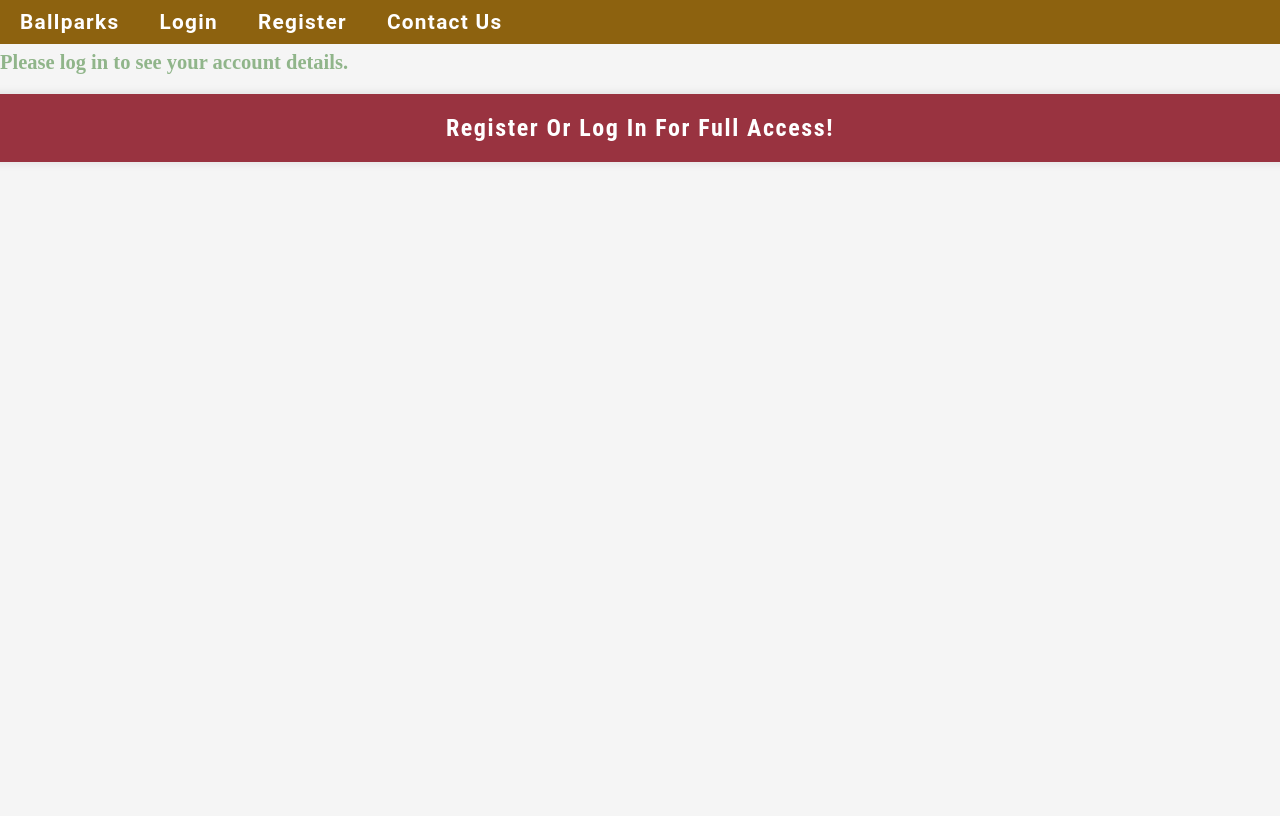
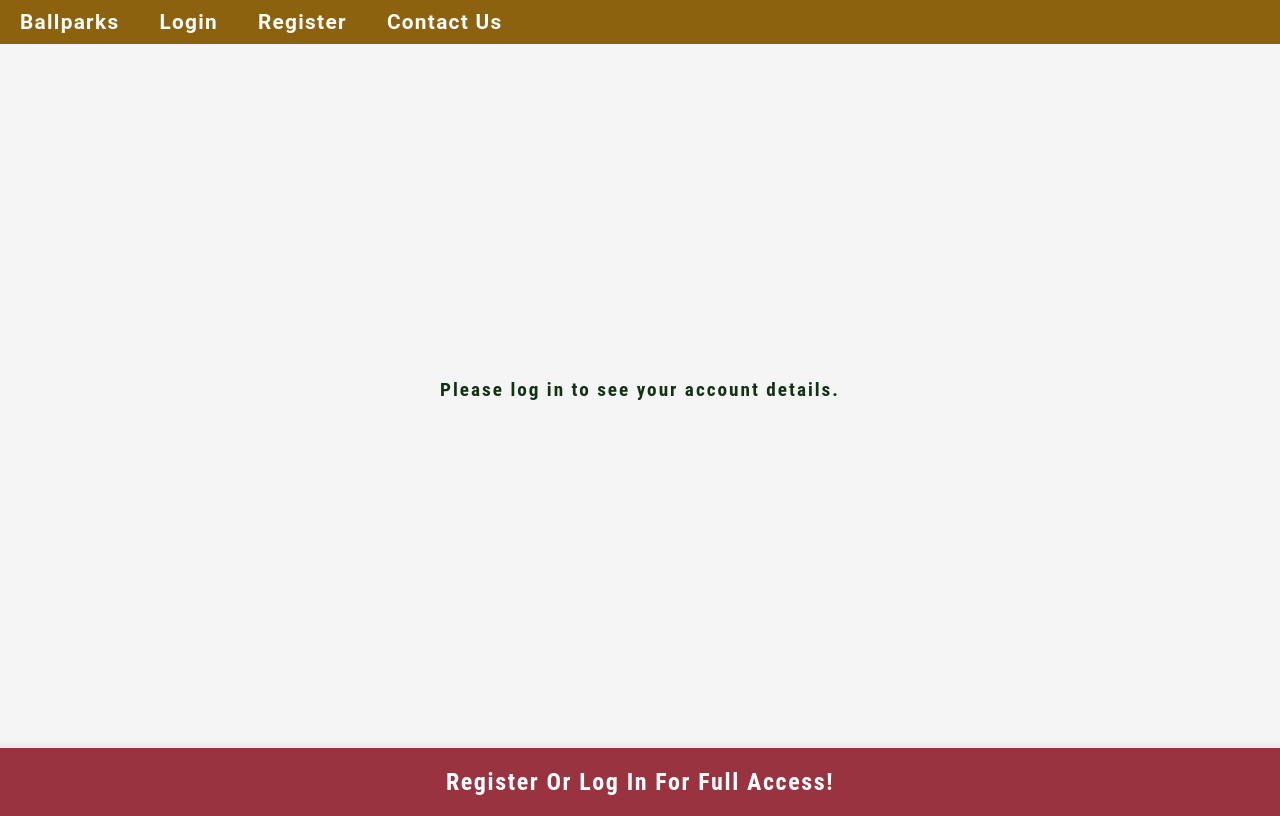
Before and after one commit to ctramel14/Stadium-Capstone, a React (Vite) app in the folder stadium-capstone/: page /users/me in a window 1280 px wide. Built offline with nearby package versions, Linux system fonts and the light colour scheme.

Commit message:
adjusted account page css

```diff
--- a/stadium-capstone/components/Account.jsx
+++ b/stadium-capstone/components/Account.jsx
@@ -179,7 +179,7 @@ const Account= ({ token, email, firstName, userId }) => {
   return (
     <>
       {!token ? (
-        <h3 className="message">{message}</h3>
+        <h3 className="login-alert-message">{message}</h3>
       ) : (
         <div className="account-page-wrapper">
           <header className="section-header">
@@ -224,7 +224,8 @@ const Account= ({ token, email, firstName, userId }) => {
                 <thead>
                   <tr className="table-headers">
                     <th>Ballpark</th>
-                    <th>Reply</th>
+                    <th>Review</th>
+                    <th>Your Reply</th>
                     <th>Date</th>
                     <th>Actions</th>
                   </tr>
@@ -265,7 +266,8 @@ const Account= ({ token, email, firstName, userId }) => {
                       ) : (
                         <>
                           <td>{comment.review.stadium.name}</td>
-                          <td>{comment.content}</td>
+                          <td>{comment.review.comment}</td>
+                          <td><strong>{comment.content}</strong></td>
                           <td>{new Date(comment.date).toLocaleDateString()}</td>
                           <td>
                             <button
--- a/stadium-capstone/components/ReviewItem.jsx
+++ b/stadium-capstone/components/ReviewItem.jsx
@@ -30,8 +30,8 @@ const ReviewItem= ({
         <>
           <td>{review.stadium.name}</td>
           <td>{review.stadium.teamName}</td>
-          <td>{review.rating} / 10</td>
-          <td>{review.comment}</td>
+          <td><strong>{review.rating} / 10</strong></td>
+          <td><strong>{review.comment}</strong></td>
           <td>{new Date(review.date).toLocaleDateString()}</td>
           <td>
             <button
--- a/stadium-capstone/components/ReviewsTable.jsx
+++ b/stadium-capstone/components/ReviewsTable.jsx
@@ -69,7 +69,7 @@ const Reviews = ({ reviews, setReviews, width, token }) => {
                   <th>Ballpark</th>
                   <th>Team</th>
                   <th>Rating</th>
-                  <th>Review</th>
+                  <th>Your Review</th>
                   <th>Date</th>
                   <th>Actions</th>
                 </tr>
--- a/stadium-capstone/src/index.css
+++ b/stadium-capstone/src/index.css
@@ -130,13 +130,13 @@ body {
   padding: 10px;
   border-spacing: 1rem;
   text-align: right;
-  font-size: 1.4em;
+  font-size: 1.3em;
   letter-spacing: 1.5px;
   color: #113311;
   padding: 20px;
 }
 .table-headers {
-  font-size: 1.7em;
+  font-size: 1.5em;
   font-weight: bold;
   text-align: center;
   height: 70px;
@@ -153,7 +153,7 @@ th{
   padding: 10px;
   border-spacing: 1rem;
   text-align: right;
-  font-size: 1.4em;
+  font-size: 1.3em;
   letter-spacing: 1.5px;
   color: #113311;
   padding: 20px;
@@ -208,3 +208,23 @@ th{
   display: flex;
   justify-content: space-around;
 }
+
+/* @keyframes pop-in {
+  0% {
+    transform: scale(0);
+  }
+  100% {
+    transform: scale(1);
+  }
+} */
+.login-alert-message {
+  display: flex;
+  justify-content: center;
+  align-items: center;
+  color: #113311;
+  font-size: 1.2em;
+  letter-spacing: 2px;
+  font-family: "Roboto Condensed", sans-serif;
+  border-radius: 16px;
+  height: 85vh;
+}
```
